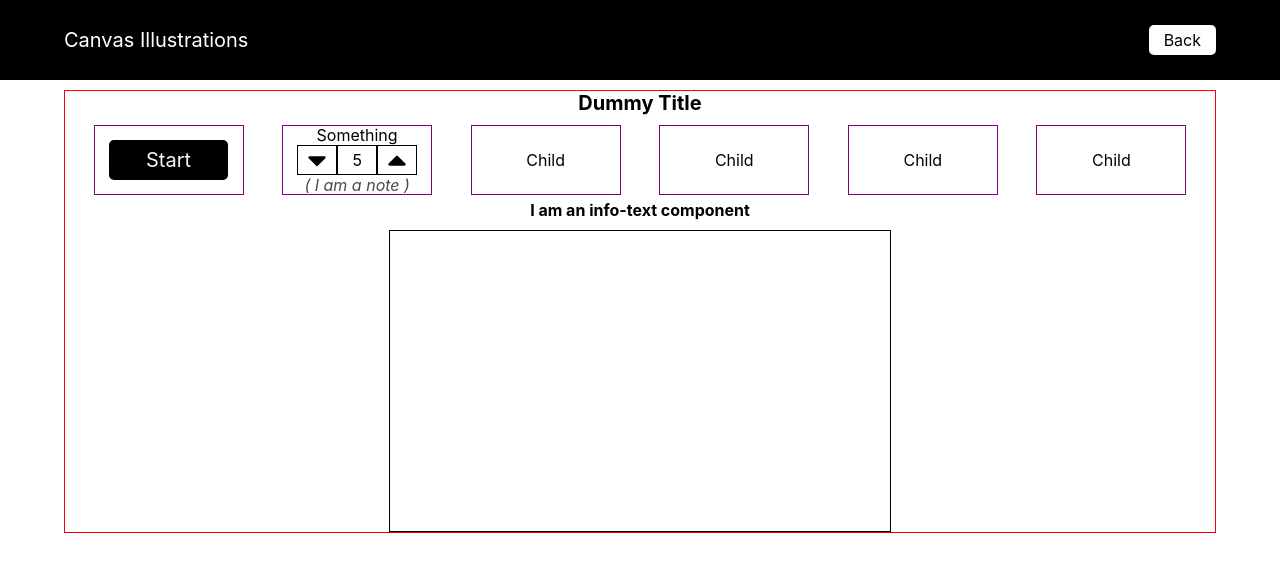
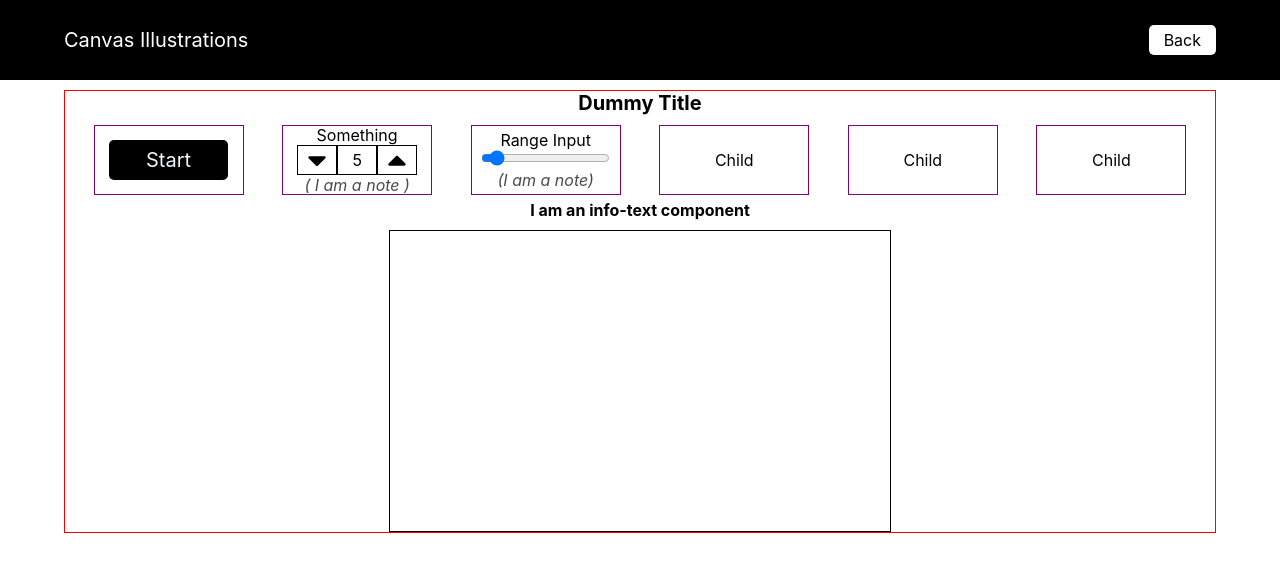
Before and after one commit to vighnesh153/canvas-api-illustrations, a React (Create React App) app: page / in a window 1280 px wide. Shown: the top 572 px of the page. Built offline with nearby package versions, Linux system fonts and the light colour scheme.

Commit message:
add the range input util component

```diff
--- a/src/components/project-view/data/data.tsx
+++ b/src/components/project-view/data/data.tsx
@@ -3,6 +3,7 @@ import './data.scss';
 
 import Button from 'src/util-components/button';
 import NumberInput from 'src/util-components/number-input';
+import RangeInput from 'src/util-components/range-input';
 
 type Props = {
 
@@ -11,7 +12,11 @@ type Props = {
 function Data(props: Props) {
     return (
         <div className="Data" style={ style.DataRoot }>
-            <div style={ style.child }><Button text={'Start'} cb={() => {}}/></div>
+            <div style={ style.child }>
+                <Button text={'Start'} cb={() => {
+                    console.log('Start was clicked')
+                }}/>
+            </div>
             <div style={ style.child }>
                 <NumberInput
                     min={1} max={10}
@@ -20,7 +25,15 @@ function Data(props: Props) {
                     onChange={(n) => console.log('Number changed to', n)}
                 />
             </div>
-            <div style={ style.child }>Child</div>
+            <div style={ style.child }>
+                <RangeInput
+                    min={0} max={2 * Math.PI} step={0.01} currentValue={0.45}
+                    title={'Range Input'} note={'I am a note'}
+                    onChange={(value) => {
+                        console.log('Value changed to', value)
+                    }}
+                />
+            </div>
             <div style={ style.child }>Child</div>
             <div style={ style.child }>Child</div>
             <div style={ style.child }>Child</div>
--- /dev/null
+++ b/src/util-components/range-input/index.ts
@@ -0,0 +1,3 @@
+import RangeInput from './range-input';;
+
+export default RangeInput;
--- /dev/null
+++ b/src/util-components/range-input/range-input.scss
@@ -0,0 +1,7 @@
+.RangeInput__title {
+  text-align: center;
+}
+
+.RangeInput__note {
+  text-align: center;
+}
--- /dev/null
+++ b/src/util-components/range-input/range-input.tsx
@@ -0,0 +1,63 @@
+import * as React from 'react';
+import './range-input.scss';
+
+type Props = {
+    title: string;
+    note: string;
+
+    min: number;
+    max: number;
+    step: number;
+    currentValue: number;
+
+    onChange: (value: number) => void;
+};
+
+function RangeInput(props: Props) {
+    const [currentValue, setCurrentValue] = React.useState(props.currentValue);
+    const { onChange } = props;
+
+    React.useEffect(() => {
+        onChange(currentValue);
+    }, [currentValue, onChange]);
+
+    return (
+        <div className="range-input" style={ style.RangeInputRoot }>
+            <div className={ 'RangeInput__title' } style={ style.title }>
+                { props.title }
+            </div>
+            <div style={ style.box }>
+                <label>
+                    <input type="range" min={ props.min } max={ props.max }
+                           step={ props.step } value={ currentValue }
+                           onChange={ (e) => setCurrentValue(+e.target.value) }/>
+                </label>
+            </div>
+            <div className={ 'RangeInput__note' } style={ style.note }>
+                { props.note ? '(' + props.note + ')' : props.note }
+            </div>
+        </div>
+    );
+}
+
+export default RangeInput;
+
+const style = {
+    RangeInputRoot: {
+        width: '100%',
+    },
+    title: {
+        width: '100%',
+        fontSize: '16px',
+        marginBottom: 0,
+    },
+    box: {
+        display: 'flex',
+        justifyContent: 'center',
+    },
+    note: {
+        width: '100%',
+        color: '#4b4b4b',
+        fontStyle: 'italic',
+    },
+};
```
